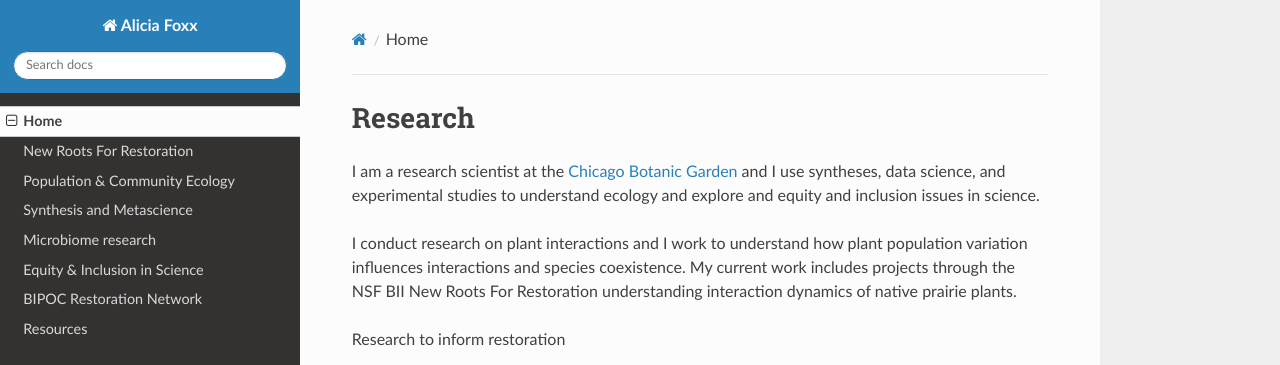
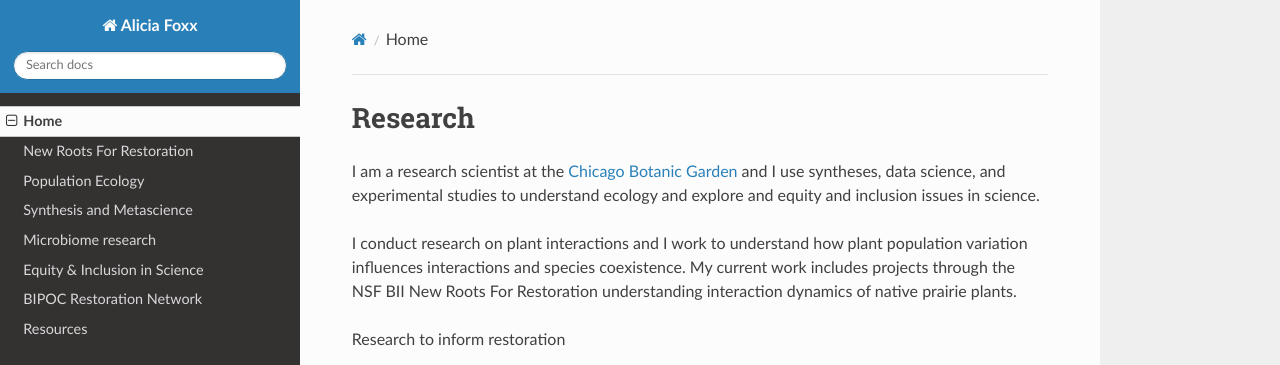
Before and after one commit to aliciafoxx/mkdocs-website, an MkDocs documentation site: the page built from docs/index.md, in a window 1280 px wide. Shown: the top 365 px of the page. Built offline with MkDocs 1.6.1, drawn with Linux system fonts in a browser that asks for light colours; nearby versions of some CDN libraries.

Commit message:
Update mkdocs.yml
Rename the population page

```diff
--- a/mkdocs.yml
+++ b/mkdocs.yml
@@ -4,7 +4,7 @@ site_author: Alicia Foxx
 nav:
   - Home: index.md
   - New Roots For Restoration: page_8.md
-  - Population & Community Ecology: page_2.md
+  - Population Ecology: page_2.md
   - Synthesis and Metascience: page_3.md
   - Microbiome research: page_5.md
   - Equity & Inclusion in Science: page_7.md
```
